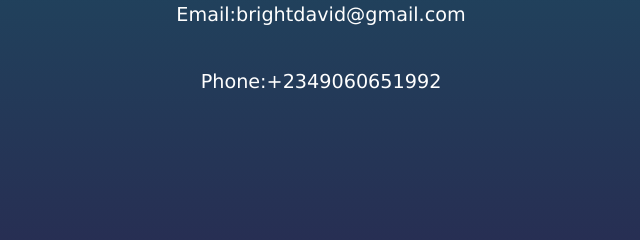
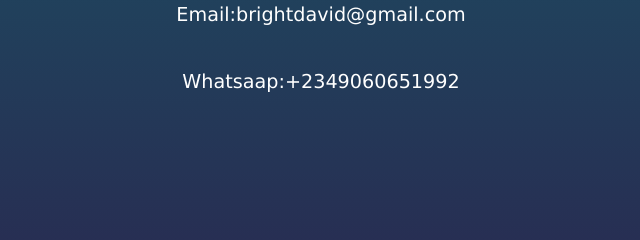
Before and after one commit to brizzy2007/My_portfolio_website, a plain HTML site: page contact.html in a window 1280 px wide. Shown: the part 374-614 px from the top of the page, 319-959 px from the left. Drawn offline with Linux system fonts and the light colour scheme.

Commit message:
My Project

```diff
--- a/contact.html
+++ b/contact.html
@@ -38,7 +38,7 @@
        <p class="introduction">Feel free to get in touch with me. You can reach me through the following methods:</p>
        <div class="contact-info">
        <p>Email:<a href="mailto:brightdavid951@gmail.com">brightdavid@gmail.com</a></p><br>
-      <p>Phone:<a href="tel:+2349060651992">+2349060651992</a></p>
+      <p>Whatsaap:<a href="wa.me/+2349060651992">+2349060651992</a></p>
     </div>
     </section>
     <footer class="contactfooter">
```
